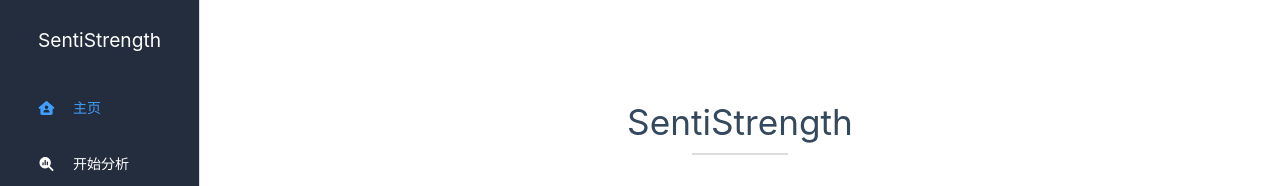
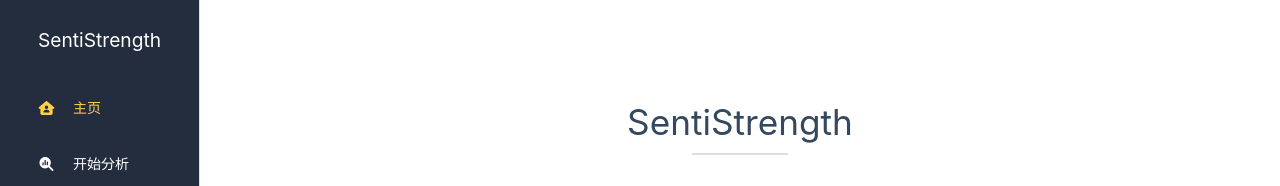
Before and after one commit to SentiSamoyed/SentiStrength-FE, a Vue app: page / in a window 1280 px wide. Shown: the top 186 px of the page. Built offline with nearby package versions, Linux system fonts and the light colour scheme.

Commit message:
style: 调整导航栏部分样式

```diff
--- a/src/views/NavigationView.vue
+++ b/src/views/NavigationView.vue
@@ -2,8 +2,11 @@
 
   <el-menu
     default-active='/'
-    class='el-menu-vertical-demo'
+    background-color='#242d3d'
+    text-color='#fff'
+    active-text-color='#ffd04b'
     router
+    style='height: 100%'
   >
     <div class='header'>
        <span class='header-text'>
@@ -11,7 +14,7 @@
        </span>
     </div>
     <el-menu-item index='/' class='menu-item'>
-      <font-awesome-icon icon='fa-solid fa-house-user' class='icon'/>
+      <font-awesome-icon icon='fa-solid fa-house-user' class='icon' />
       <span>主页</span>
     </el-menu-item>
     <el-menu-item index='/analyse' class='menu-item'>
@@ -25,10 +28,6 @@
 </script>
 
 <style>
-.el-menu-vertical-demo:not(.el-menu--collapse) {
-    height: 100%;
-    background: #242d3d;
-}
 
 .header {
     display: flex;
@@ -38,17 +37,12 @@
     color: white;
 }
 
-
 .menu-item {
-    color: white;
     display: flex;
     align-items: center;
     justify-content: center;
 }
 
-.menu-item:hover {
-    background: #354056;
-}
 
 .menu-item .icon {
     flex: 1;
```
